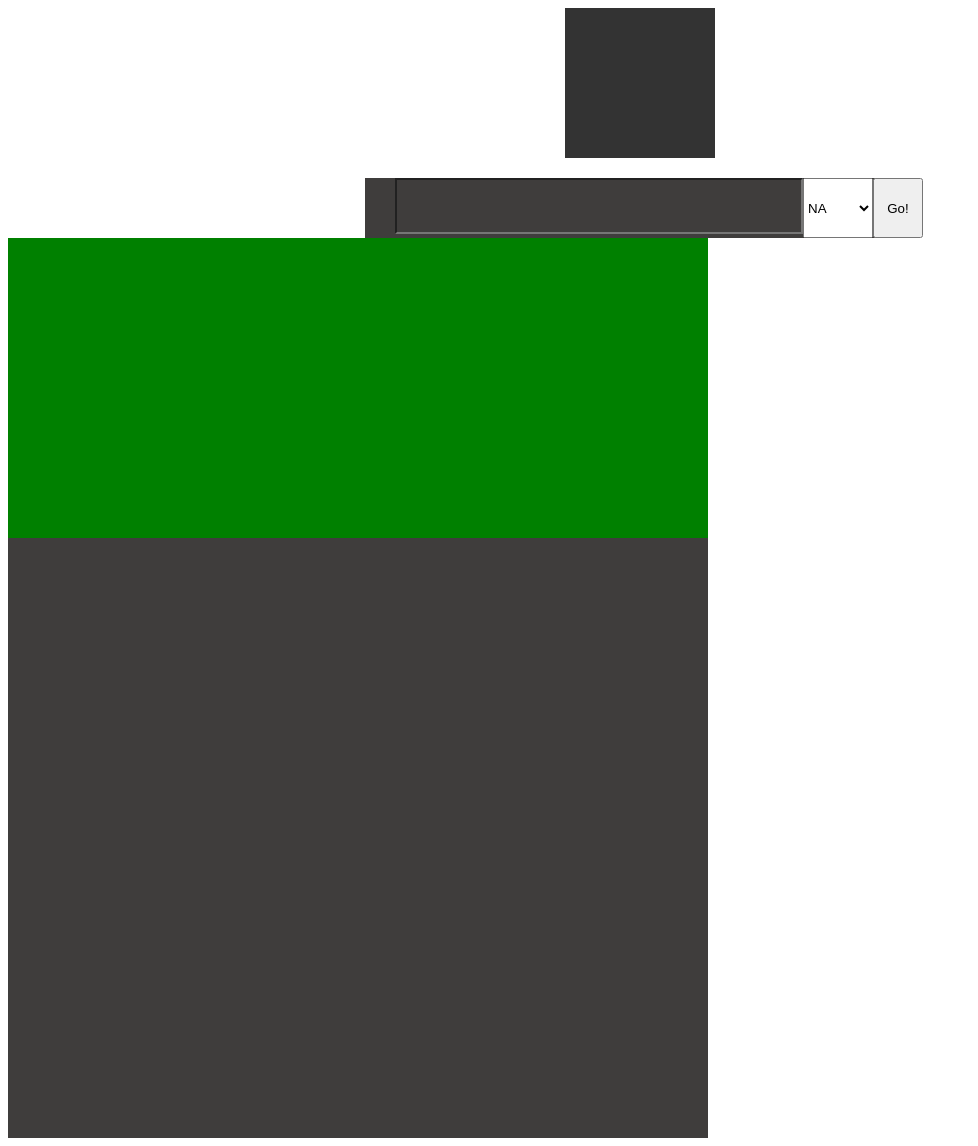
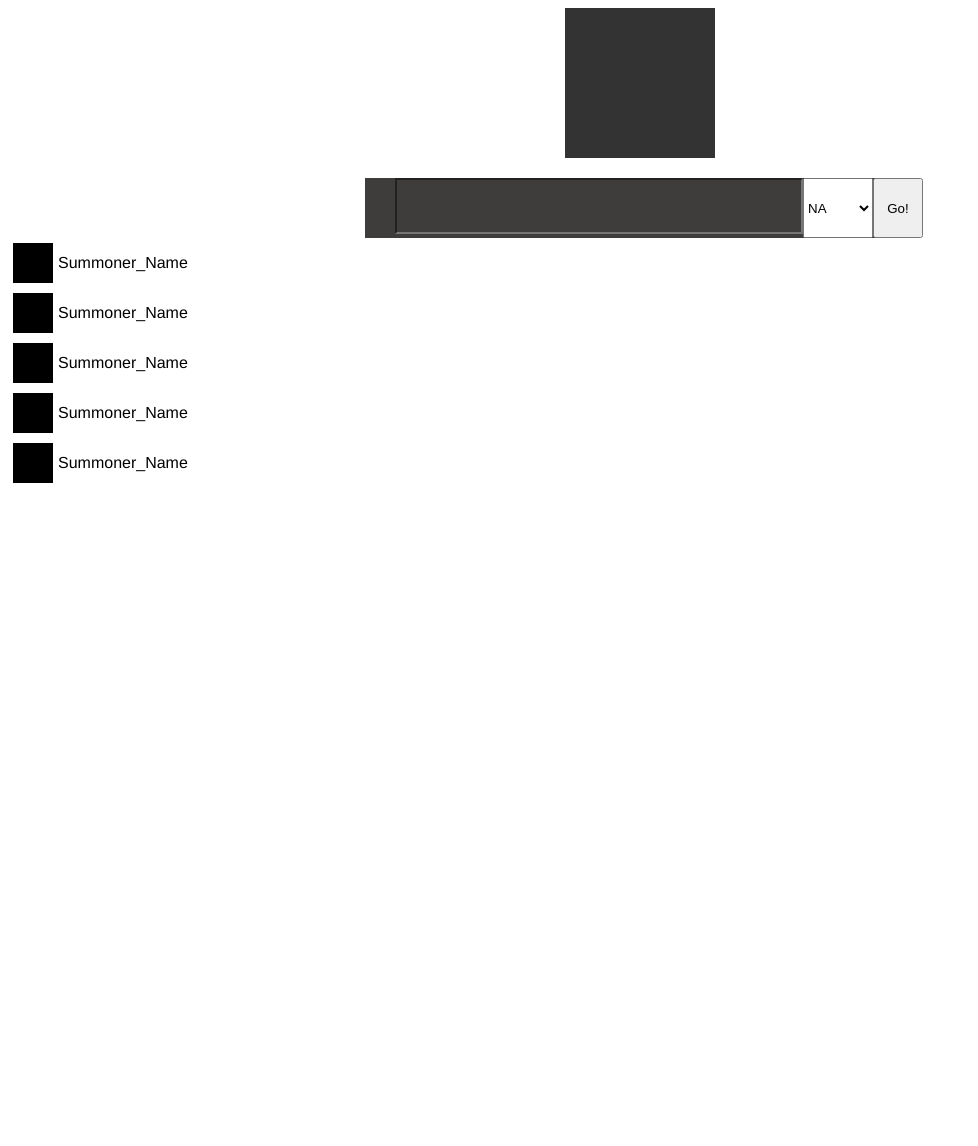
Before and after one commit to Ethan-Shapiro/LoL-Win-Predictor, a Flask app: page /predict in a window 1280 px wide. Shown: the whole page, without its empty margins (0-978 px from the left). After the commit the page ends 483 px from the top, so only its background shows below. Run offline with Flask 2, Linux system fonts and the light colour scheme.

Commit message:
Created base layout for website

```diff
--- /dev/null
+++ b/static/predictionstyle.css
@@ -0,0 +1,36 @@
+.summoner {
+    display: grid;
+    grid-template-columns: 50px 150px;
+    text-align: center;
+    width: 200px;
+}
+
+.summoner > img {
+    max-height: 40px;
+    max-width: 40px;
+    margin: auto;
+}
+
+.summoner > p {
+    display: inline;
+    float: left;
+    text-align: left;
+}
+
+.statContainer > p {
+    display: inline-block
+}
+
+.team {
+    display: grid;
+    max-width: fit-content;
+    max-height: 250px;
+    width: 450px;
+    grid-template-columns: 200px 120px 75px;
+}
+
+.match {
+    display: grid;
+    grid-template-columns: 50% 50%;
+    max-width: 900px;
+}
--- a/static/style.css
+++ b/static/style.css
@@ -1,11 +1,5 @@
 body {
     font-family: Helvetica, sans-serif;
-}
-
-img {
-    width: 150px;
-    height: inherit;
-    opacity: 0.8;
 }
 
 .searchbox {
@@ -25,25 +19,3 @@ img {
     margin-top: auto;
     margin-bottom: auto;
 }
-
-.team {
-    height: 100%;
-    width: auto;
-    background: green;
-}
-
-.predictioncontainer {
-    height: 1/3%;
-    width: 100%;
-    background: #3F3D3C;
-    display: grid;
-    grid-template-columns: auto auto;
-}
-
-.predictionscontainer {
-    height: 900px;
-    width: 700px;
-    background: #3F3D3C;
-    display: grid;
-    grid-template-columns: auto;
-}
--- a/templates/base.html
+++ b/templates/base.html
@@ -5,14 +5,16 @@
     <!-- Required Meta Tags -->
     <meta charset="utf-8">
 
-    <link rel="stylesheet" href="static/style.css">
+    <link rel="stylesheet" href="{{ url_for('static', filename='style.css') }}">
     <title>Forfeit now?</title>
+    {% block head %} {% endblock %}
 </head>
 
 <body class="content">
 
     <div class="logo" style="padding-bottom:20px;">
-        <img src={{ url_for('static', filename='temp_logo.png' ) }} alt="Logo" class="center">
+        <img src="{{ url_for('static', filename='temp_logo.png' ) }}" alt="Logo"
+            style="width: 150px;height: inherit;opacity: 0.8;" class="center">
     </div>
     <div class="searchbox">
         <div name="searchicon">
@@ -28,7 +30,7 @@
         </select>
         <button type="button">Go!</button>
     </div>
-    {% block content %}{% endblock %}
+    {% block content %} {% endblock %}
 </body>
 
 <footer>
--- a/templates/predictions.html
+++ b/templates/predictions.html
@@ -1,20 +1,30 @@
 {% extends 'base.html' %}
-
+{% block head %}
+<link rel="stylesheet" href="{{ url_for('static', filename='predictionstyle.css') }}">
+{% endblock %}
 {% block content %}
-<div class="predictionscontainer">
-    <div name="prediction1" class="predictioncontainer">
-        <div name="allyteam" class="team">
-
+<div class="team">
+    <div class="summoners">
+        <div class="summoner">
+            <img src="{{ url_for('static', filename='temp_logo.png' ) }}">
+            <p>Summoner_Name</p>
         </div>
-        <div name="enemyteam" class="team">
-
+        <div class="summoner">
+            <img src="{{ url_for('static', filename='temp_logo.png' ) }}">
+            <p>Summoner_Name</p>
         </div>
-    </div>
-    <div name="prediction2">
-
-    </div>
-    <div name="prediction3">
-
+        <div class="summoner">
+            <img src="{{ url_for('static', filename='temp_logo.png' ) }}">
+            <p>Summoner_Name</p>
+        </div>
+        <div class="summoner">
+            <img src="{{ url_for('static', filename='temp_logo.png' ) }}">
+            <p>Summoner_Name</p>
+        </div>
+        <div class="summoner">
+            <img src="{{ url_for('static', filename='temp_logo.png' ) }}">
+            <p>Summoner_Name</p>
+        </div>
     </div>
 </div>
 {% endblock %}
```
Also changed, not shown: templates/predictions_template.html (added, +149 -0 lines), 1 other file.
